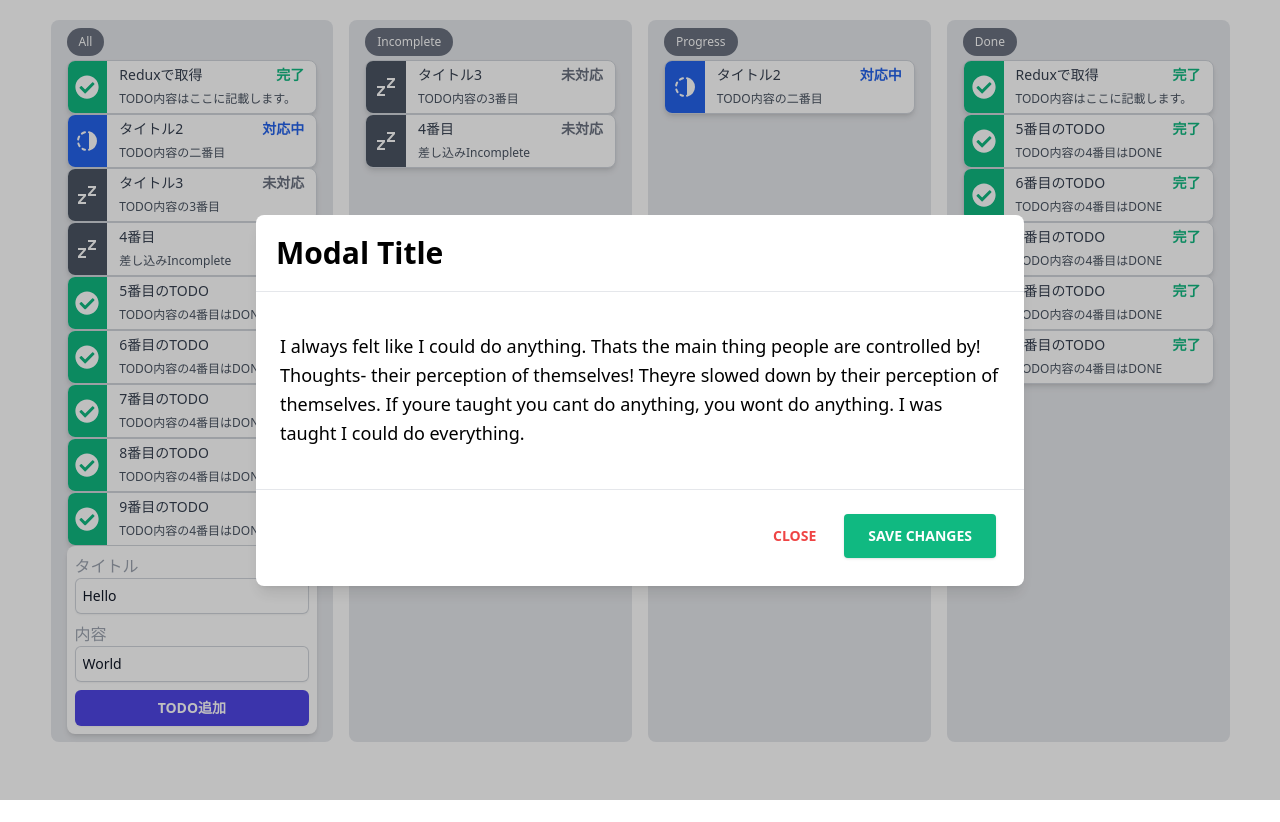
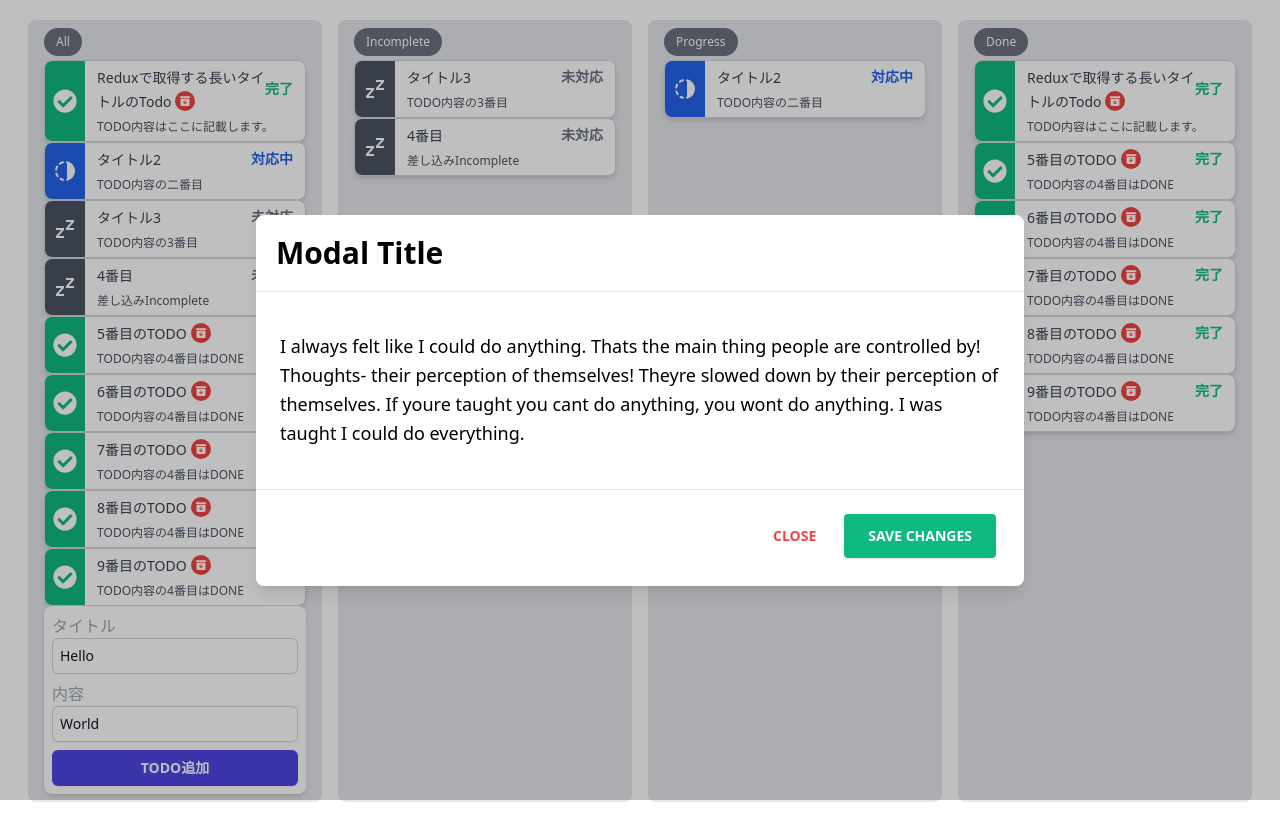
Before and after one commit to naitoyuma7110/trelloTodoApp, a Next.js app: page / in a window 1280 px wide. Before the commit the page ends 800 px from the top, so only its background shows below. Built offline with nearby package versions, Linux system fonts and the light colour scheme.

Commit message:
[add]removeTodo作成 Dragable上のOnclickイベントに修正必要

```diff
--- a/src/features/dndSample/components/sampleColumn.tsx
+++ b/src/features/dndSample/components/sampleColumn.tsx
@@ -2,11 +2,10 @@ import { FC } from 'react'
 import { SortableContext, rectSortingStrategy } from '@dnd-kit/sortable'
 import { useDroppable } from '@dnd-kit/core'
 import SampleTodo from '@/features/dndSample/components/sampleTodo'
-import { Todo, Status } from '../../../components/Todo/todoItem'
-import { Item } from '../../../pages/sample'
+import { Todo, Status } from '@/features/todo/types'
 
 type SampleColumnProps = {
-  todos: Item[]
+  todos: Todo[]
   status: Status
 }
 
--- a/src/features/todo/components/todoItem.tsx
+++ b/src/features/todo/components/todoItem.tsx
@@ -4,7 +4,10 @@ import { useSortable } from '@dnd-kit/sortable'
 import { FaCheckCircle } from 'react-icons/fa'
 import { TbProgress } from 'react-icons/tb'
 import { RiZzzFill } from 'react-icons/ri'
+import { IoArchive } from 'react-icons/io5'
 import { Todo } from '@/features/todo/types'
+import { useDispatch } from 'react-redux'
+import { removeTodoById } from '../reducers/todoSlice'
 
 type TodoItemProps = {
   todo: Todo
@@ -12,13 +15,20 @@ type TodoItemProps = {
 }
 
 const TodoItem = (props: TodoItemProps) => {
+  const dispatch = useDispatch()
+
+  const handleRemoveOnClick = (event: React.MouseEvent<HTMLButtonElement>, id: string) => {
+    console.log(`OnClick id${id}`)
+    dispatch(removeTodoById(id))
+  }
+
   const { attributes, listeners, setNodeRef, transform, transition } = useSortable({
     id: props.todo.id,
   })
 
   // 状態に応じて各クラス名、テキスト、アイコンを取得する
   let statusValues = {
-    text: '',
+    state: '',
     textColor: '',
     bgColor: '',
     iconDom: <></>,
@@ -31,19 +41,19 @@ const TodoItem = (props: TodoItemProps) => {
 
   switch (props.todo.status) {
     case 'Done':
-      statusValues.text = '完了'
+      statusValues.state = '完了'
       statusValues.textColor = 'text-emerald-500'
       statusValues.bgColor = 'bg-emerald-500'
       statusValues.iconDom = <FaCheckCircle className='w-6 h-6 text-white fill-current' />
       break
     case 'Progress':
-      statusValues.text = '対応中'
+      statusValues.state = '対応中'
       statusValues.textColor = 'text-blue-600'
       statusValues.bgColor = 'bg-blue-600'
       statusValues.iconDom = <TbProgress className='w-6 h-6 text-white fill-current' />
       break
     case 'Incomplete':
-      statusValues.text = '未対応'
+      statusValues.state = '未対応'
       statusValues.textColor = 'text-gray-500'
       statusValues.bgColor = 'bg-gray-600'
       statusValues.iconDom = <RiZzzFill className='w-6 h-6 text-white fill-current' />
@@ -54,15 +64,30 @@ const TodoItem = (props: TodoItemProps) => {
     <div ref={setNodeRef} {...attributes} {...listeners} style={props.isSortable ? style : { cursor: 'default' }}>
       <div
         id={props.todo.id}
-        className='flex w-full border border-gray-300 overflow-hidden bg-white rounded-lg shadow-md dark:bg-gray-800'
+        className='flex w-full border border-gray-300 overflow-hidden bg-white rounded-lg shadow-md hover:bg-gray-300'
       >
         <div className={`flex items-center justify-center w-12 ${statusValues.bgColor}`}>{statusValues.iconDom}</div>
 
         <div className='px-2 p-1 w-full'>
           <div className='px-1'>
-            <div className='flex justify-start'>
-              <span className='flex-auto text-sm text-gray-700'>{props.todo.title}</span>
-              <span className={`font-semibold text-sm  ${statusValues.textColor}`}>{statusValues.text}</span>
+            <div className='flex justify-start items-center'>
+              <div className='flex-auto '>
+                <span className='text-sm text-gray-700'>{props.todo.title}</span>
+                {props.todo.status === 'Done' && (
+                  <button
+                    type='button'
+                    className='text-white bg-red-500  hover:bg-red-700  focus:ring-red-300 font-medium rounded-full text-xs p-1 ms-1 text-center items-center'
+                    onClick={(e) => handleRemoveOnClick(e, props.todo.id)}
+                  >
+                    <span>
+                      <IoArchive />
+                    </span>
+                  </button>
+                )}
+              </div>
+              <span className={`font-semibold text-sm whitespace-pre ${statusValues.textColor}`}>
+                {statusValues.state}
+              </span>
             </div>
             <span className='text-xs  text-gray-600 dark:text-gray-200'>{props.todo.content}</span>
           </div>
--- a/src/features/todo/reducers/todoSlice.ts
+++ b/src/features/todo/reducers/todoSlice.ts
@@ -6,7 +6,7 @@ export const todoSlice = createSlice({
     todos: [
       {
         id: '1',
-        title: 'Reduxで取得',
+        title: 'Reduxで取得する長いタイトルのTodo',
         content: 'TODO内容はここに記載します。',
         status: 'Done',
       },
@@ -69,9 +69,12 @@ export const todoSlice = createSlice({
       newTodo.id = (state.todos.length + 1).toString()
       state.todos.push(newTodo)
     },
+    removeTodoById: (state, action) => {
+      state.todos = state.todos.filter((todo) => todo.id !== action.payload)
+    },
   },
 })
 
-export const { setTodos, addTodo } = todoSlice.actions
+export const { setTodos, addTodo, removeTodoById } = todoSlice.actions
 
 export default todoSlice.reducer
--- a/src/pages/dnd.tsx
+++ b/src/pages/dnd.tsx
@@ -11,7 +11,7 @@ import {
 import { arrayMove, sortableKeyboardCoordinates } from '@dnd-kit/sortable'
 import Column, { ColumnType } from '@/features/dndSample/components/column'
 import { useState } from 'react'
-import '@/features/dndSample/components/dnd.module.css'
+import '@/features/dndSample/styles/dnd.module.css'
 
 export default function Dnd() {
   // 仮データを定義
```
